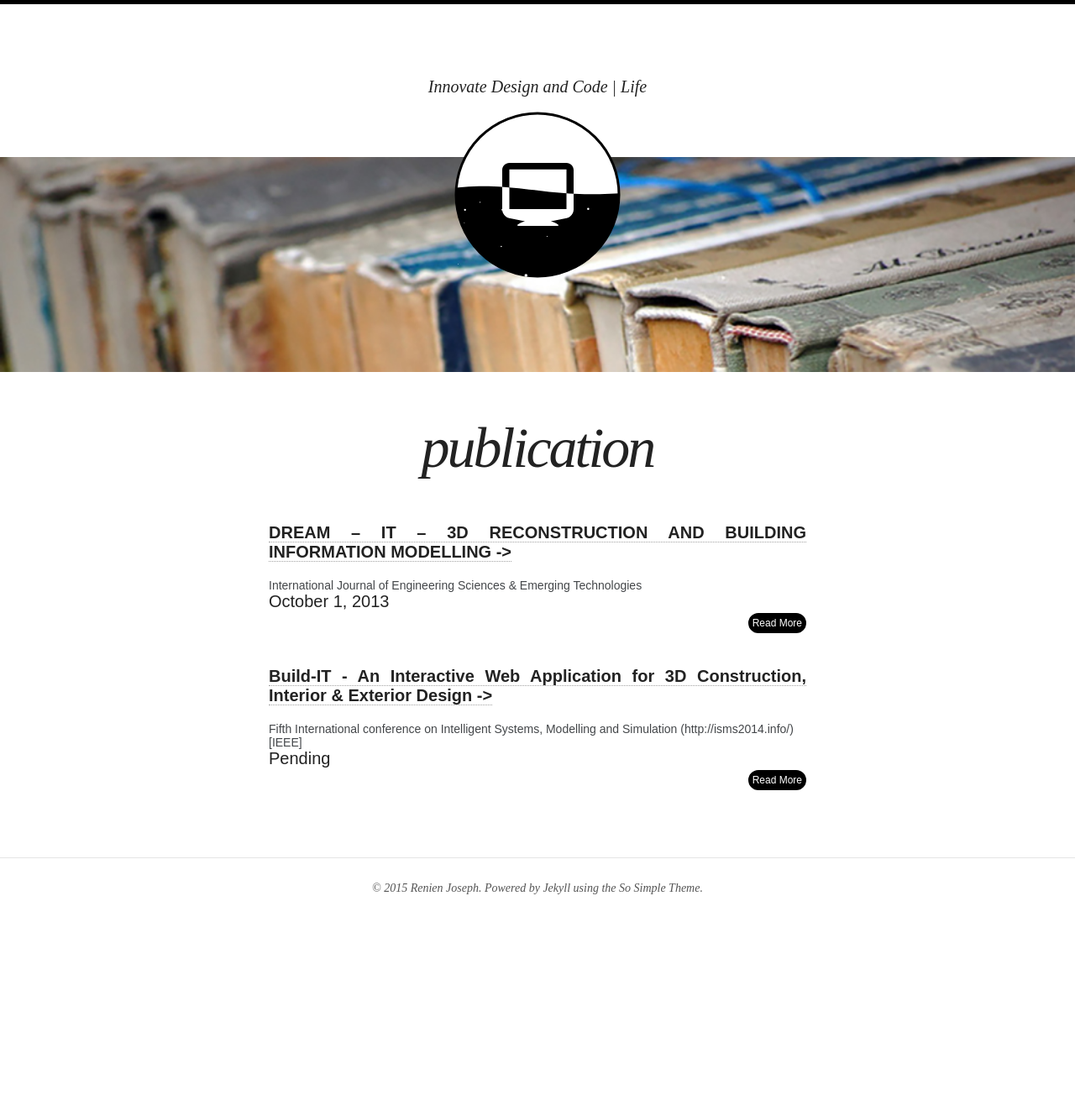
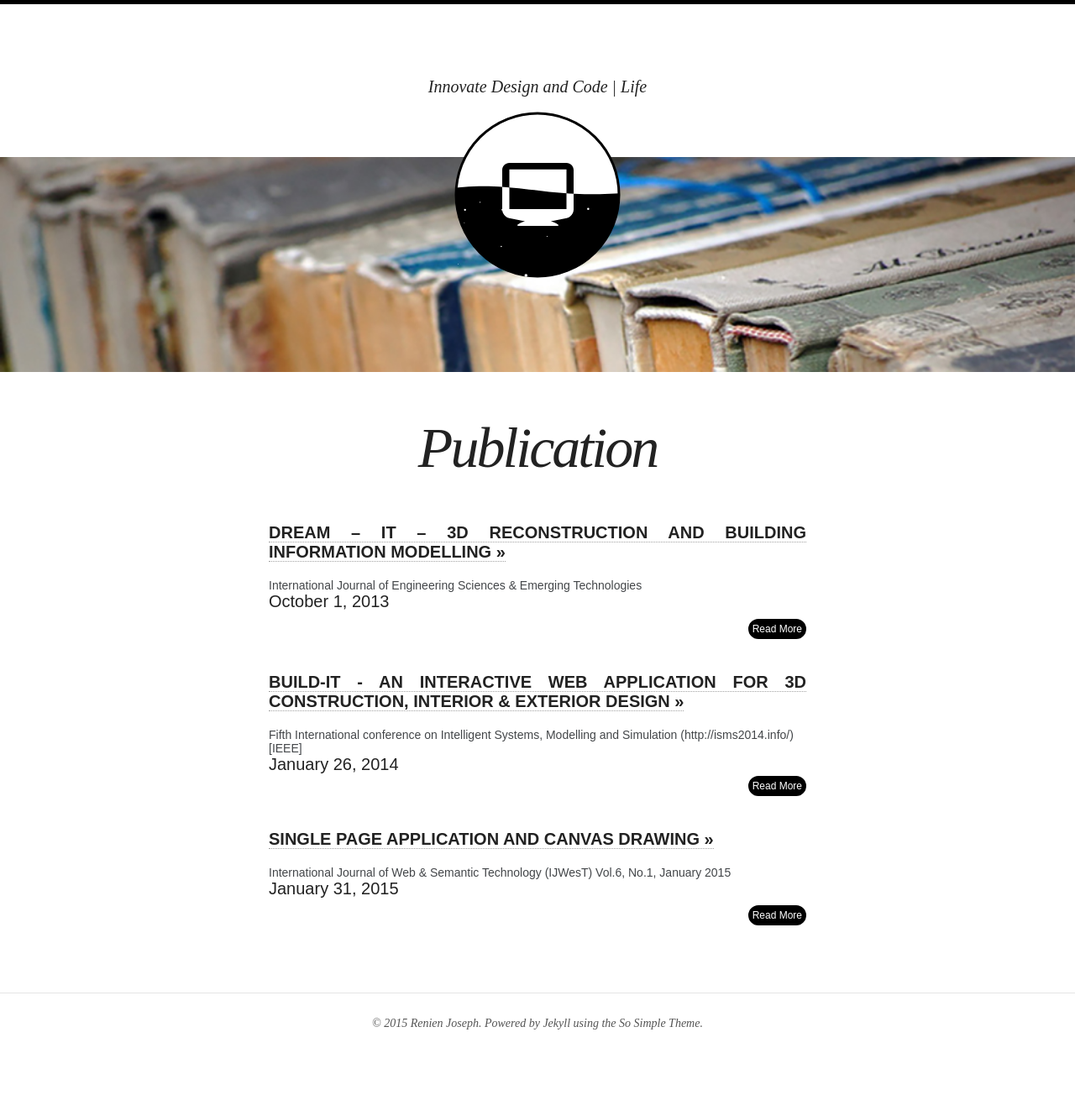
Before and after one commit to Renien/Renien.github.io, a Jekyll site: the page built from publication.md, in a window 1280 px wide. Shown: the whole page at 84% size. Built offline with Jekyll 4.4.1, drawn with Linux system fonts in a browser that asks for light colours; nearby versions of some CDN libraries; before the commit the page ends 1168 px from its top, so only the background shows below that.

Commit message:
Removed the unwanted files and updated the with a new publication paper (Single Page Application and Canvas Drawing)

```diff
--- a/assets/css/main.override.css
+++ b/assets/css/main.override.css
@@ -29,6 +29,9 @@ p {
 	font-weight: bold;
 }
 
+.publication-date {
+    margin-bottom: 1%;
+}
 /*
 	To align figure caption.
 	So this will change all
--- a/publication.md
+++ b/publication.md
@@ -1,7 +1,7 @@
 ---
 layout: page
 permalink: /publication/
-title: publication
+title: Publication
 description: "Research based white papers"
 modified: 2013-09-11
 tags: []
@@ -11,10 +11,10 @@ image:
   creditlink:
 ---
 
-[**DREAM – IT – 3D RECONSTRUCTION AND BUILDING INFORMATION MODELLING ->**](http://www.ijeset.com/volume-6-issue-2.html){:target="_blank"}
+[**DREAM – IT – 3D RECONSTRUCTION AND BUILDING INFORMATION MODELLING >>**](http://www.ijeset.com/volume-6-issue-2.html){:target="_blank"}
 
 <div class="publication-header-conference">International Journal of Engineering Sciences & Emerging Technologies</div>
-<div>October 1, 2013</div>
+<div class="publication-date">October 1, 2013</div>
 <div class="publication-header"></div>
 <div class="read-more-content">
 <p>
@@ -26,10 +26,10 @@ same scene obtained using a common camera; which can be used for interior and ex
 
 
 
-[**Build-IT - An Interactive Web Application for 3D Construction, Interior & Exterior Design ->**](http://isms2014.info/){:target="_blank"}
+[**BUILD-IT - AN INTERACTIVE WEB APPLICATION FOR 3D CONSTRUCTION, INTERIOR & EXTERIOR DESIGN >>**](http://ijssst.info/Vol-15/No-3/start.pdf){:target="_blank"}
 
 <div class="publication-header-conference">Fifth International conference on Intelligent Systems, Modelling and Simulation (http://isms2014.info/) [IEEE]</div>
-<div>Pending</div>
+<div>January 26, 2014</div>
 <div class="publication-header"></div>
 <div class="read-more-content">
 <p>
@@ -47,6 +47,19 @@ Sheraton Hotel, Langkawi, Malaysia</figcaption>
 </div>
 <div markdown="0" class="read-more-toggle" align="right"><a class="btn">Read More</a></div>
 
+[**SINGLE PAGE APPLICATION AND CANVAS DRAWING >>**](http://arxiv.org/abs/1502.03530){:target="_blank"}
+
+<div class="publication-header-conference">International Journal of Web & Semantic Technology (IJWesT) Vol.6, No.1, January 2015</div>
+<div class="publication-date">January 31, 2015</div>
+<div class="publication-header"></div>
+<div class="read-more-content">
+<p>
+Recently, with the impact of AJAX a new way of web development techniques have been emerged. Hence, with the help of this model, single-page web application was introduced which can be updated/replaced independently. Today we have a new challenge of building a powerful single-page application using the currently emerged technologies. Gaining an understanding of navigational model and user interface structure of the source application is the first step to successfully build a single- page application.
+
+In this paper, it explores not only building powerful single-page application but also Two Dimensional (2D) drawings on images and videos. Moreover, in this research it clearly express the findings on 2D multi-points polygon drawing concepts on client side;  real-time data binding in between drawing module on image , video and view pages.
+</P>
+</div>
+<div markdown="0" class="read-more-toggle" align="right"><a class="btn">Read More</a></div>
 
 
 <style type="text/css">
```
Also changed, not shown: 1 other file.
